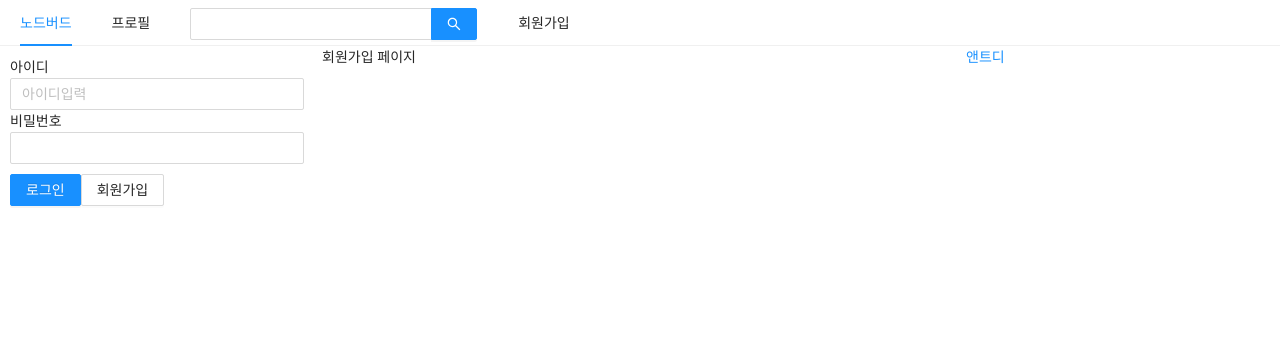
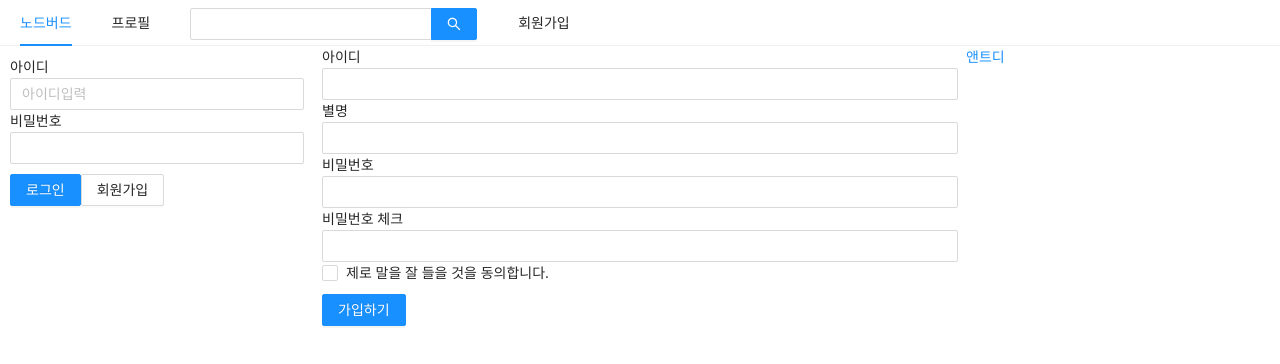
Before and after one commit to zeroyouth/React-NodeBird-SNS, a Next.js app: page /signup in a window 1280 px wide. Shown: the top 364 px of the page. Built offline with nearby package versions, Linux system fonts and the light colour scheme.

Commit message:
ADD: 회원가입 폼

```diff
--- a/pages/components/LoginForm.js
+++ b/components/LoginForm.js
@@ -2,6 +2,8 @@
 import { Form, Input, Button } from 'antd';
 import Link from 'next/link';
 import styled from 'styled-components';
+import PropTypes from 'prop-types';
+import useInput from '../hooks/useInput';
 
 const ButtonWrapper = styled.div`
   margin-top: 10px;
@@ -12,17 +14,8 @@
 `;
 
 const LoginForm = ({ setIsLoggedIn }) => {
-  const [id, setId] = useState('');
-  const [password, setPassword] = useState('');
-
-  const onchangeId = useCallback((e) => {
-    setId(e.target.value);
-  }, []);
-
-  const onChangePassword = useCallback((e) => {
-    setPassword(e.target.value);
-  }, []);
-
+  const [id, onChangeId] = useInput('');
+  const [password, onChangePassword] = useInput('');
 
   const onSubmitForm = useCallback(() => {
     console.log(id, password);
@@ -38,7 +31,7 @@
           name='user-id'
           placeholder='아이디입력'
           value={id}
-          onChange={onchangeId}
+          onChange={onChangeId}
           required
         />
       </div>
@@ -61,4 +54,8 @@
   );
 };
 
+
+LoginForm.propTypes = {
+  setIsLoggedIn: PropTypes.func.isRequired,
+}
 export default LoginForm;
--- /dev/null
+++ b/hooks/useInput.js
@@ -0,0 +1,10 @@
+// 커스텀 훅 (반복되는 함수) 범용적으로 사용하도록 만들기
+import { useState, useCallback } from 'react';
+
+export default (initialValue = null) => {
+  const [value, setValue] = useState(initialValue);
+  const handler = useCallback((e) => {
+    setValue(e.target.value);
+  }, []);
+  return [value, handler];
+}
--- a/pages/index.js
+++ b/pages/index.js
@@ -1,4 +1,4 @@
-import AppLayout from "./components/AppLayout";
+import AppLayout from "../components/AppLayout";
 
 const Home = () => {
   return (
--- a/pages/signup.js
+++ b/pages/signup.js
@@ -1,15 +1,87 @@
-import AppLayout from "./components/AppLayout";
+import React, { useCallback, useState } from 'react';
+import AppLayout from "../components/AppLayout";
 import Head from "next/head";
+import { Form, Input, Checkbox, Button } from 'antd';
+import styled from 'styled-components';
+import useInput from '../hooks/useInput';
+
+const ErrorMessage = styled.div`
+  color: red;
+`;
 
 const Signup = () => {
+  const [id, onChangeId] = useInput('');
+  const [nickname, onChangeNickname] = useInput('');
+  const [password, onChangePassword] = useInput('');
+  const [passwordCheck, setPasswordCheck] = useState('');
+  const [passwordError, setPasswordError] = useState(false);
+  const [term, setTerm] = useState('');
+  const [termError, setTermError] = useState(false);
+
+  const onChangePasswordCheck = useCallback((e) => {
+    setPasswordCheck(e.target.value);
+    setPasswordError(e.target.value !== password);
+  }, [password]);
+
+  const onChangeTerm = useCallback((e) => {
+    setTerm(e.target.checked);
+    setTermError(false);
+  })
+
+  const onSubmit = useCallback(() => {
+    if (password !== passwordCheck) {
+      return setPasswordError(true);
+    }
+    if (!term) { //약관동의 안눌렀을 때
+      return setTermError(true);
+    }
+    console.log(id, nickname, password);
+  }, [password, passwordCheck, term]);
+
   return (
-    <>
+    <AppLayout>
       <Head>
         <meta charset='utf-8' />
         <title>회원가입 | NodeBird</title>
       </Head>
-      <AppLayout>회원가입 페이지</AppLayout>
-    </>
+      <Form onFinish={onSubmit}>
+        <div>
+          <label htmlFor='user-id'>아이디</label>
+          <br />
+          <Input name='user-id' value={id} required onChange={onChangeId} />
+        </div>
+        <div>
+          <label htmlFor='user-nick'>별명</label>
+          <br />
+          <Input name='user-nick' value={nickname} required onChange={onChangeNickname} />
+        </div>
+        <div>
+          <label htmlFor='user-password'>비밀번호</label>
+          <br />
+          <Input name='user-password' value={password} required onChange={onChangePassword} />
+        </div>
+        <div>
+          <label htmlFor='user-password-check'>비밀번호 체크</label>
+          <br />
+          <Input
+            name='user-password-check'
+            type='password'
+            value={passwordCheck}
+            required
+            onChange={onChangePasswordCheck}
+          />
+          {passwordError && <ErrorMessage>비밀번호가 일치하지 않습니다.</ErrorMessage>}
+        </div>
+        <div>
+          <Checkbox name='user-term' checked={term} onChange={onChangeTerm}>제로 말을 잘 들을 것을 동의합니다.</Checkbox>
+          {termError && <ErrorMessage>약관에 동의하셔야 합니다.</ErrorMessage>}
+        </div>
+        <div style={{ marginTop: 10 }}>
+          <Button type='primary' htmlType='submit'>가입하기</Button>
+
+        </div>
+      </Form>
+    </AppLayout>
   )
 }
 
```
Also changed, not shown: components/FollowList.js (added, +33 -0 lines), components/NicknameEditForm.js (added, +15 -0 lines), pages/profile.js (+11 -2 lines), components/AppLayout.js (renamed from pages/components/AppLayout.js), components/UserProfile.js (renamed from pages/components/UserProfile.js).
